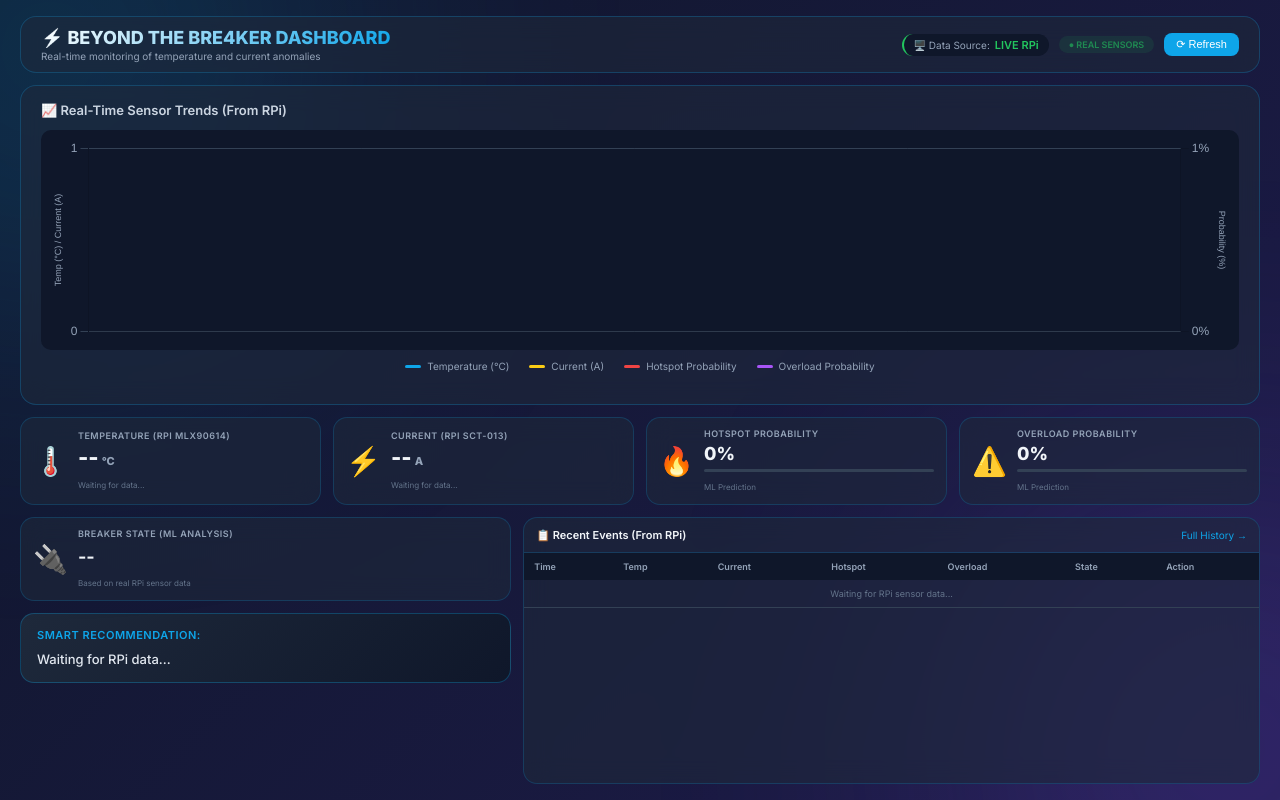
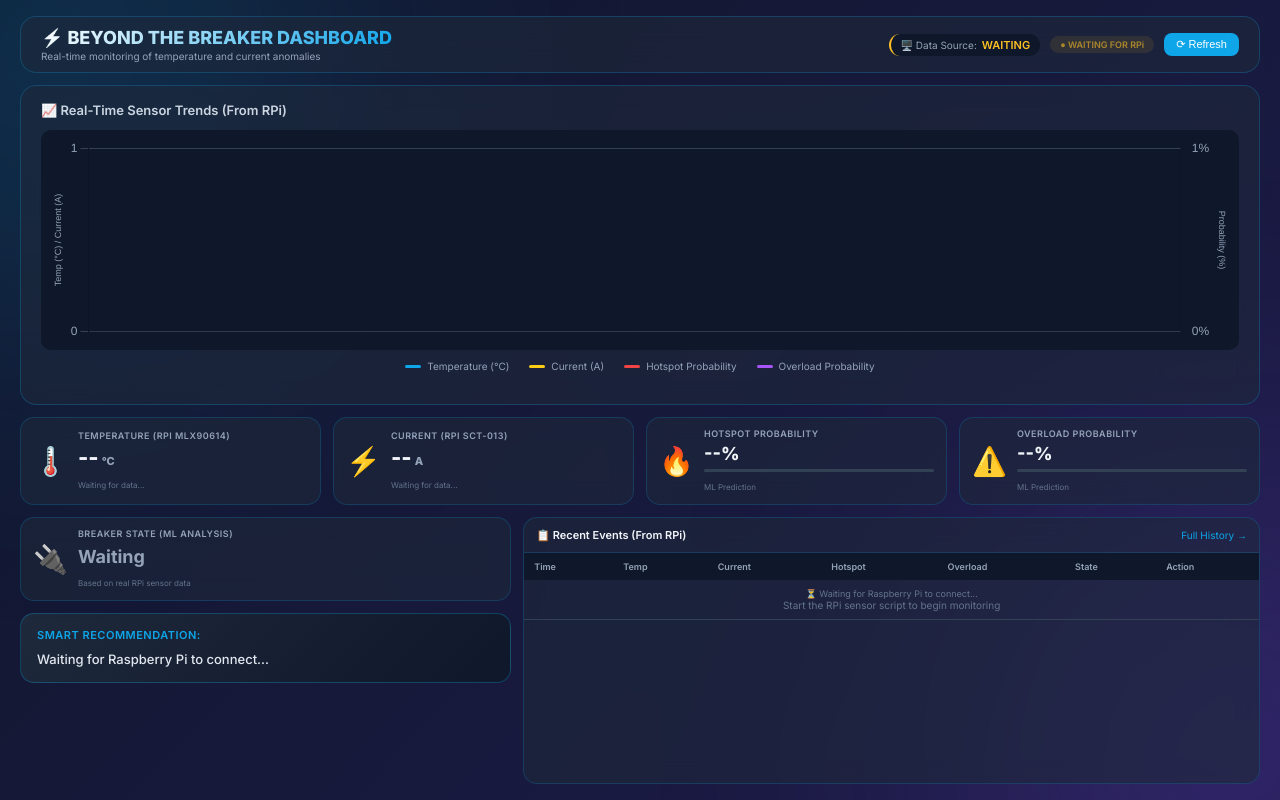
Before and after one commit to CharlotPergis/dashboard_30, a Flask app: page / in a window 1280 px wide. Run offline with Flask 3, Linux system fonts and the light colour scheme; data that the repository does not hold is empty; parts of the project's set-up code (start-up, migrations or seed data) failed here and were passed over.

Commit message:
Added new dashboard features and bug fixes

```diff
--- a/app.py
+++ b/app.py
@@ -25,6 +25,7 @@ app = Flask(__name__,
             static_folder='static')
 CORS(app)
 
+# START EMPTY - NO DEFAULT VALUES
 latest_data_store = {}
 
 print("🔥 INITIALIZING SYSTEM...")
@@ -432,6 +433,7 @@ def update_data():
         "temperature": float(temp),
         "current": float(current),
         "state": state,
+        "breakerState": state,  # Add this for dashboard compatibility
         "status": status,
         "action": action,
         "supabase_sync": supabase_success,
@@ -524,7 +526,28 @@ def logs_page():
 
 @app.route("/api/latest-data")
 def latest():
-    return jsonify(latest_data_store)
+    """Return latest data - shows waiting message if no RPi data"""
+    if not latest_data_store or len(latest_data_store) == 0:
+        return jsonify({
+            "has_data": False,
+            "message": "Waiting for Raspberry Pi to connect...",
+            "temperature": None,
+            "current": None,
+            "state": "Waiting",
+            "breakerState": "Waiting",
+            "status": "No data received yet",
+            "action": "Start the Raspberry Pi sensor script to begin monitoring",
+            "ml": {"hotspot_prob": 0, "overload_prob": 0},
+            "time": datetime.now().strftime("%H:%M:%S")
+        })
+
+    # Ensure breakerState exists for dashboard
+    response_data = dict(latest_data_store)
+    if 'breakerState' not in response_data:
+        response_data['breakerState'] = response_data.get('state', 'Normal')
+    response_data['has_data'] = True
+
+    return jsonify(response_data)
 
 @app.route("/api/health")
 def health():
@@ -534,7 +557,8 @@ def health():
         "supabase_connected": supabase is not None,
         "email_enabled": email_enabled,
         "buffer_size": len(temp_buffer_short),
-        "buffer_max": temp_buffer_short.maxlen if temp_buffer_short else 0
+        "buffer_max": temp_buffer_short.maxlen if temp_buffer_short else 0,
+        "latest_data_available": bool(latest_data_store and len(latest_data_store) > 0)
     })
 
 # =========================================================
@@ -595,6 +619,24 @@ def get_full_history():
         return jsonify({"success": False, "error": str(e), "data": []}), 500
 
 # =========================================================
+# DEBUG ENDPOINT - Check what data is stored
+# =========================================================
+@app.route("/api/debug")
+def debug():
+    """Debug endpoint to see current data"""
+    return jsonify({
+        "latest_data_store": latest_data_store,
+        "has_data": bool(latest_data_store and len(latest_data_store) > 0),
+        "buffer_sizes": {
+            "temp_short": len(temp_buffer_short),
+            "temp_long": len(temp_buffer_long),
+            "current_short": len(current_buffer_short),
+            "current_long": len(current_buffer_long)
+        },
+        "models_loaded": True
+    })
+
+# =========================================================
 # RUN SERVER
 # =========================================================
 if __name__ == "__main__":
@@ -607,6 +649,10 @@ if __name__ == "__main__":
     print(f"⚡ Thresholds: Warning={WARNING_THRESHOLD}, Critical={CRITICAL_THRESHOLD}")
     print(f"📊 Buffer size: {temp_buffer_short.maxlen if temp_buffer_short else 10}")
     print("===================================")
-    print("\n💡 TIP: Use /api/test-model to verify model responds to different inputs")
-    print("💡 TIP: Watch the console logs to see real-time probability calculations\n")
+    print("\n⏳ Waiting for Raspberry Pi to connect...")
+    print("🌐 Dashboard available at: http://localhost:5000")
+    print("💡 TIP: Use /api/test-model to verify model responds to different inputs")
+    print("💡 TIP: Watch the console logs to see real-time probability calculations")
+    print("💡 TIP: Use /api/debug to check current data state")
+    print("="*50)
     app.run(host="0.0.0.0", port=5000, debug=False)
--- a/templates/index.html
+++ b/templates/index.html
@@ -87,7 +87,7 @@ body {
   background: #0f172a;
   padding: 4px 10px;
   border-radius: 30px;
-  border-left: 2px solid #22c55e;
+  border-left: 2px solid #fbbf24;
 }
 .status-label {
   font-size: 10px;
@@ -96,7 +96,16 @@ body {
 .status-value-header {
   font-size: 11px;
   font-weight: 600;
-  color: #22c55e;
+  color: #fbbf24;
+}
+.waiting-chip {
+  font-size: 9px;
+  color: #fbbf24;
+  background: rgba(251, 191, 36, 0.15);
+  padding: 3px 10px;
+  border-radius: 30px;
+  font-weight: 600;
+  animation: pulse 2s infinite;
 }
 .live-chip {
   font-size: 9px;
@@ -105,7 +114,6 @@ body {
   padding: 3px 10px;
   border-radius: 30px;
   font-weight: 600;
-  animation: pulse 2s infinite;
 }
 @keyframes pulse {
   0%, 100% { opacity: 1; }
@@ -260,6 +268,7 @@ body {
 .breaker-state-text.Warning { color: #fbbf24; }
 .breaker-state-text.Critical { color: #f43f5e; }
 .breaker-state-text.WarmingUp { color: #0ea5e9; }
+.breaker-state-text.Waiting { color: #94a3b8; }
 
 /* Two Column Layout */
 .two-column-row {
@@ -440,15 +449,15 @@ body {
 <main class="dashboard">
   <header class="dashboard-header">
     <div class="title-block">
-      <h1><span>⚡ BEYOND</span> THE BRE4KER DASHBOARD</h1>
+      <h1><span>⚡ BEYOND</span> THE BREAKER DASHBOARD</h1>
       <p>Real-time monitoring of temperature and current anomalies</p>
     </div>
     <div class="header-actions">
       <div class="system-status-header">
         <span class="status-label">🖥️ Data Source:</span>
-        <span id="system-status-header" class="status-value-header">LIVE RPi</span>
+        <span id="system-status-header" class="status-value-header">WAITING</span>
       </div>
-      <div class="live-chip">● REAL SENSORS</div>
+      <div id="status-chip" class="waiting-chip">● WAITING FOR RPi</div>
       <button id="refresh-btn" class="btn" onclick="location.reload()">⟳ Refresh</button>
     </div>
   </header>
@@ -489,7 +498,7 @@ body {
       <div class="kpi-icon">🔥</div>
       <div class="kpi-content">
         <span class="kpi-label">Hotspot Probability</span>
-        <div class="probability-value" id="hotspot-value">0%</div>
+        <div class="probability-value" id="hotspot-value">--%</div>
         <div class="progress-bar-container"><div class="progress-bar" id="hotspot-bar" style="width:0%"></div></div>
         <span id="hotspot-percent" class="kpi-note">ML Prediction</span>
       </div>
@@ -498,7 +507,7 @@ body {
       <div class="kpi-icon">⚠️</div>
       <div class="kpi-content">
         <span class="kpi-label">Overload Probability</span>
-        <div class="probability-value" id="overload-value">0%</div>
+        <div class="probability-value" id="overload-value">--%</div>
         <div class="progress-bar-container"><div class="progress-bar" id="overload-bar" style="width:0%"></div></div>
         <span id="overload-percent" class="kpi-note">ML Prediction</span>
       </div>
@@ -511,7 +520,7 @@ body {
         <div class="kpi-icon">🔌</div>
         <div class="kpi-content">
           <span class="kpi-label">Breaker State (ML Analysis)</span>
-          <div class="kpi-value"><span id="breaker-state" class="breaker-state-text">--</span></div>
+          <div class="kpi-value"><span id="breaker-state" class="breaker-state-text Waiting">--</span></div>
           <span id="state-note" class="kpi-note">Based on real RPi sensor data</span>
         </div>
       </div>
@@ -535,7 +544,7 @@ body {
               <tr><th>Time</th><th>Temp</th><th>Current</th><th>Hotspot</th><th>Overload</th><th>State</th><th>Action</th></tr>
             </thead>
             <tbody id="log-body">
-              <tr><td colspan="7" class="empty-state">Waiting for RPi sensor data...</td></tr>
+              <tr><td colspan="7" class="empty-state">⏳ Waiting for Raspberry Pi to connect...<br><span style="font-size: 10px;">Start the RPi sensor script to begin monitoring</span></td></tr>
             </tbody>
           </table>
         </div>
@@ -545,7 +554,8 @@ body {
 </main>
 
 <script>
-// REAL RPi DATA - No simulation
+// REAL RPi DATA - NO SIMULATION
+// CHANGED: 50 points instead of 20 for longer history
 let chartData = {
     temperatures: [],
     currents: [],
@@ -555,12 +565,12 @@ let chartData = {
 };
 
 let chart;
+const MAX_POINTS = 50;  // CHANGED: Show 50 points for better trend analysis
 
-// Initialize chart with proportional sizing - fills entire card container
+// Initialize chart with proportional sizing
 function initChart() {
     const ctx = document.getElementById('combinedChart').getContext('2d');
 
-    // Destroy existing chart if any to avoid duplication
     if (chart) {
         chart.destroy();
     }
@@ -580,9 +590,6 @@ function initChart() {
                     fill: true,
                     pointRadius: 2,
                     pointHoverRadius: 4,
-                    pointBackgroundColor: '#0ea5e9',
-                    pointBorderColor: '#ffffff',
-                    pointBorderWidth: 0.8,
                     yAxisID: 'y'
                 },
                 {
@@ -595,9 +602,6 @@ function initChart() {
                     fill: true,
                     pointRadius: 2,
                     pointHoverRadius: 4,
-                    pointBackgroundColor: '#facc15',
-                    pointBorderColor: '#ffffff',
-                    pointBorderWidth: 0.8,
                     yAxisID: 'y'
                 },
                 {
@@ -610,9 +614,6 @@ function initChart() {
                     fill: true,
                     pointRadius: 2,
                     pointHoverRadius: 4,
-                    pointBackgroundColor: '#ef4444',
-                    pointBorderColor: '#ffffff',
-                    pointBorderWidth: 0.8,
                     yAxisID: 'y1'
                 },
                 {
@@ -625,9 +626,6 @@ function initChart() {
                     fill: true,
                     pointRadius: 2,
                     pointHoverRadius: 4,
-                    pointBackgroundColor: '#a855f7',
-                    pointBorderColor: '#ffffff',
-                    pointBorderWidth: 0.8,
                     yAxisID: 'y1'
                 }
             ]
@@ -635,11 +633,7 @@ function initChart() {
         options: {
             responsive: true,
             maintainAspectRatio: false,
-            resizeDelay: 0,
-            interaction: {
-                mode: 'index',
-                intersect: false
-            },
+            interaction: { mode: 'index', intersect: false },
             plugins: {
                 legend: { display: false },
                 tooltip: {
@@ -682,14 +676,8 @@ function initChart() {
                     ticks: { color: '#94a3b8', callback: (v) => v + '%', stepSize: 20, max: 100, min: 0 }
                 },
                 x: {
-                    ticks: { color: '#94a3b8', maxRotation: 45, autoSkip: true, maxTicksLimit: 8, font: { size: 8 } },
+                    ticks: { color: '#94a3b8', maxRotation: 45, autoSkip: true, maxTicksLimit: 10, font: { size: 8 } },
                     grid: { display: false }
-                }
-            },
-            elements: {
-                line: {
-                    borderJoin: 'round',
-                    borderCap: 'round'
                 }
             }
         }
@@ -699,55 +687,85 @@ function initChart() {
 // Update dashboard with REAL RPi data
 async function fetchRealData() {
     try {
-        const response = await fetch('/api/latest-data');
+        const response = await fetch('/api/latest-data?_=' + Date.now());
         const data = await response.json();
 
-        if (data && data.temperature !== undefined) {
+        // Check if we have real data
+        if (data.has_data === false || !data.temperature) {
+            // No data yet - show waiting state
+            document.getElementById('system-status-header').textContent = 'WAITING';
+            document.getElementById('system-status-header').style.color = '#fbbf24';
+            document.getElementById('status-chip').className = 'waiting-chip';
+            document.getElementById('status-chip').innerHTML = '● WAITING FOR RPi';
+            document.getElementById('temperature-value').textContent = '--';
+            document.getElementById('current-value').textContent = '--';
+            document.getElementById('hotspot-value').textContent = '--%';
+            document.getElementById('overload-value').textContent = '--%';
+            document.getElementById('hotspot-bar').style.width = '0%';
+            document.getElementById('overload-bar').style.width = '0%';
+            document.getElementById('recommendation-text').textContent = 'Waiting for Raspberry Pi to connect...';
+            document.getElementById('breaker-state').textContent = 'Waiting';
+            document.getElementById('breaker-state').className = 'breaker-state-text Waiting';
+            return;
+        }
+
+        // We have real data!
+        document.getElementById('system-status-header').textContent = 'LIVE RPi';
+        document.getElementById('system-status-header').style.color = '#22c55e';
+        document.getElementById('status-chip').className = 'live-chip';
+        document.getElementById('status-chip').innerHTML = '● LIVE RPi DATA';
+
         // Update KPI cards
         document.getElementById('temperature-value').textContent = data.temperature.toFixed(1);
         document.getElementById('current-value').textContent = data.current.toFixed(2);
 
         // Update ML probabilities
-            if (data.ml) {
-                const hotProb = (data.ml.hotspot_prob * 100).toFixed(1);
-                const ovlProb = (data.ml.overload_prob * 100).toFixed(1);
+        let hotProb = 0;
+        let ovlProb = 0;
 
-                document.getElementById('hotspot-value').textContent = hotProb + '%';
-                document.getElementById('overload-value').textContent = ovlProb + '%';
+        if (data.ml && data.ml.hotspot_prob !== undefined) {
+            hotProb = data.ml.hotspot_prob * 100;
+            ovlProb = data.ml.overload_prob * 100;
+        } else if (data.hotspot_prob !== undefined) {
+            hotProb = data.hotspot_prob * 100;
+            ovlProb = data.overload_prob * 100;
+        }
+
+        // Update probability displays
+        document.getElementById('hotspot-value').textContent = hotProb.toFixed(1) + '%';
+        document.getElementById('overload-value').textContent = ovlProb.toFixed(1) + '%';
         document.getElementById('hotspot-bar').style.width = hotProb + '%';
         document.getElementById('overload-bar').style.width = ovlProb + '%';
-                document.getElementById('hotspot-bar').style.backgroundColor = hotProb > 60 ? '#ef4444' : hotProb > 30 ? '#fbbf24' : '#22c55e';
-                document.getElementById('overload-bar').style.backgroundColor = ovlProb > 60 ? '#ef4444' : ovlProb > 30 ? '#fbbf24' : '#22c55e';
+
+        // Color based on risk level
+        const hotColor = hotProb > 70 ? '#ef4444' : hotProb > 65 ? '#fbbf24' : '#22c55e';
+        const ovlColor = ovlProb > 70 ? '#ef4444' : ovlProb > 65 ? '#fbbf24' : '#22c55e';
+        document.getElementById('hotspot-bar').style.backgroundColor = hotColor;
+        document.getElementById('overload-bar').style.backgroundColor = ovlColor;
+
+        // Update breaker state
+        const breakerState = data.breakerState || data.state || 'Normal';
+        const stateElem = document.getElementById('breaker-state');
+        stateElem.textContent = breakerState;
+        stateElem.className = `breaker-state-text ${breakerState}`;
+
+        // Update recommendation
+        if (data.action) {
+            document.getElementById('recommendation-text').textContent = data.action;
         }
 
-            // Update breaker state
-            const stateElem = document.getElementById('breaker-state');
-            stateElem.textContent = data.breakerState || data.state || 'Unknown';
-            stateElem.className = `breaker-state-text ${data.breakerState || data.state || ''}`;
-
-            // Update smart recommendation - simple and clean
-            if (data.action) {
-                document.getElementById('recommendation-text').textContent = data.action;
-                document.getElementById('recommendation-text').title = data.action;
-            }
-
-            // Update system status
-            document.getElementById('system-status-header').textContent = 'LIVE RPi';
-            document.getElementById('system-status-header').style.color = '#22c55e';
-
-            // Update chart
-            if (data.temperature && data.current && data.ml) {
+        // Update chart with new data - CHANGED: Using MAX_POINTS = 50
         const now = new Date();
         const timeStr = now.toLocaleTimeString([], { hour: '2-digit', minute:'2-digit', second:'2-digit' });
 
-                chartData.temperatures.push(parseFloat(data.temperature.toFixed(1)));
-                chartData.currents.push(parseFloat(data.current.toFixed(2)));
-                chartData.hotspots.push(parseFloat((data.ml.hotspot_prob * 100).toFixed(1)));
-                chartData.overloads.push(parseFloat((data.ml.overload_prob * 100).toFixed(1)));
+        chartData.temperatures.push(data.temperature);
+        chartData.currents.push(data.current);
+        chartData.hotspots.push(hotProb);
+        chartData.overloads.push(ovlProb);
         chartData.timestamps.push(timeStr);
 
-                // Keep last 20 points for clear trend
-                if (chartData.temperatures.length > 20) {
+        // Keep last MAX_POINTS (50) for better trend analysis
+        if (chartData.temperatures.length > MAX_POINTS) {
             chartData.temperatures.shift();
             chartData.currents.shift();
             chartData.hotspots.shift();
@@ -756,8 +774,10 @@ async function fetchRealData() {
         }
 
         updateChart();
-            }
-        }
+
+        // Add to events history
+        addToHistory(data, hotProb, ovlProb, breakerState);
+
     } catch (error) {
         console.error('Error fetching data:', error);
         document.getElementById('system-status-header').textContent = 'ERROR';
@@ -765,7 +785,7 @@ async function fetchRealData() {
     }
 }
 
-// Update chart with proper sizing
+// Update chart
 function updateChart() {
     if (chart) {
         chart.data.labels = chartData.timestamps;
@@ -773,70 +793,63 @@ function updateChart() {
         chart.data.datasets[1].data = chartData.currents;
         chart.data.datasets[2].data = chartData.hotspots;
         chart.data.datasets[3].data = chartData.overloads;
-        chart.update();
+        chart.update('none'); // 'none' for faster updates
     }
 }
 
-// Fetch recent events/history
-async function fetchRecentEvents() {
-    try {
-        const response = await fetch('/api/latest-data');
-        const data = await response.json();
+// Add to history table
+function addToHistory(data, hotProb, ovlProb, breakerState) {
+    const tbody = document.getElementById('log-body');
 
-        if (data && data.temperature !== undefined) {
-            const tbody = document.getElementById('log-body');
-            // Remove empty placeholder if it exists
-            if (tbody.children.length === 1 && tbody.children[0].innerText.includes('Waiting for RPi sensor data')) {
+    // Remove empty placeholder if exists
+    if (tbody.children.length === 1 && tbody.children[0].innerText.includes('Waiting')) {
         tbody.innerHTML = '';
     }
+
     const row = document.createElement('tr');
-
-            const stateClass = data.breakerState === 'Normal' ? 'status-normal' :
-                              (data.breakerState === 'Warning' ? 'status-warning' : 'status-critical');
-
+    const timeStr = data.time || new Date().toLocaleTimeString();
     const actionShort = data.action ? (data.action.length > 35 ? data.action.substring(0, 33) + '...' : data.action) : 'Monitoring';
 
+    let stateClass = 'status-normal';
+    if (breakerState === 'Warning') stateClass = 'status-warning';
+    if (breakerState === 'Critical') stateClass = 'status-critical';
+
     row.innerHTML = `
-                <td>${data.time || new Date().toLocaleTimeString()}</td>
+        <td>${timeStr}</td>
         <td>${data.temperature.toFixed(1)}°C</td>
         <td>${data.current.toFixed(2)}A</td>
-                <td>${data.ml ? ((data.ml.hotspot_prob * 100).toFixed(1)) : '0'}%</td>
-                <td>${data.ml ? ((data.ml.overload_prob * 100).toFixed(1)) : '0'}%</td>
-                <td class="${stateClass}">${data.breakerState || data.state || 'Unknown'}</td>
-                <td style="max-width: 130px; white-space: normal; word-wrap: break-word; line-height: 1.3;" title="${data.action || ''}">${actionShort}</td>
+        <td>${hotProb.toFixed(1)}%</td>
+        <td>${ovlProb.toFixed(1)}%</td>
+        <td class="${stateClass}">${breakerState}</td>
+        <td style="max-width: 130px; white-space: normal; word-wrap: break-word;" title="${data.action || ''}">${actionShort}</td>
     `;
 
     tbody.insertBefore(row, tbody.firstChild);
 
-            // Keep last 50 events
-            while (tbody.children.length > 50) {
+    // Keep last 100 events
+    while (tbody.children.length > 100) {
         tbody.removeChild(tbody.lastChild);
     }
 }
-    } catch (error) {
-        console.error('Error fetching events:', error);
-    }
-}
 
-// Handle window resize to ensure chart always fits proportionally
+// Handle window resize
 function handleResize() {
     if (chart) {
         chart.resize();
     }
 }
 
-// Initialize
+// Initialize dashboard
 document.addEventListener('DOMContentLoaded', () => {
     initChart();
 
-    // Fetch data every 2 seconds (matching RPi update rate)
+    // Fetch data every 2 seconds
     setInterval(fetchRealData, 2000);
-    setInterval(fetchRecentEvents, 5000);
 
     // Initial fetch
     fetchRealData();
 
-    // Add resize listener to maintain proportional chart sizing
+    // Add resize listener
     window.addEventListener('resize', handleResize);
 });
 </script>
```
Lines whose indentation alone changed are shown as unchanged.
